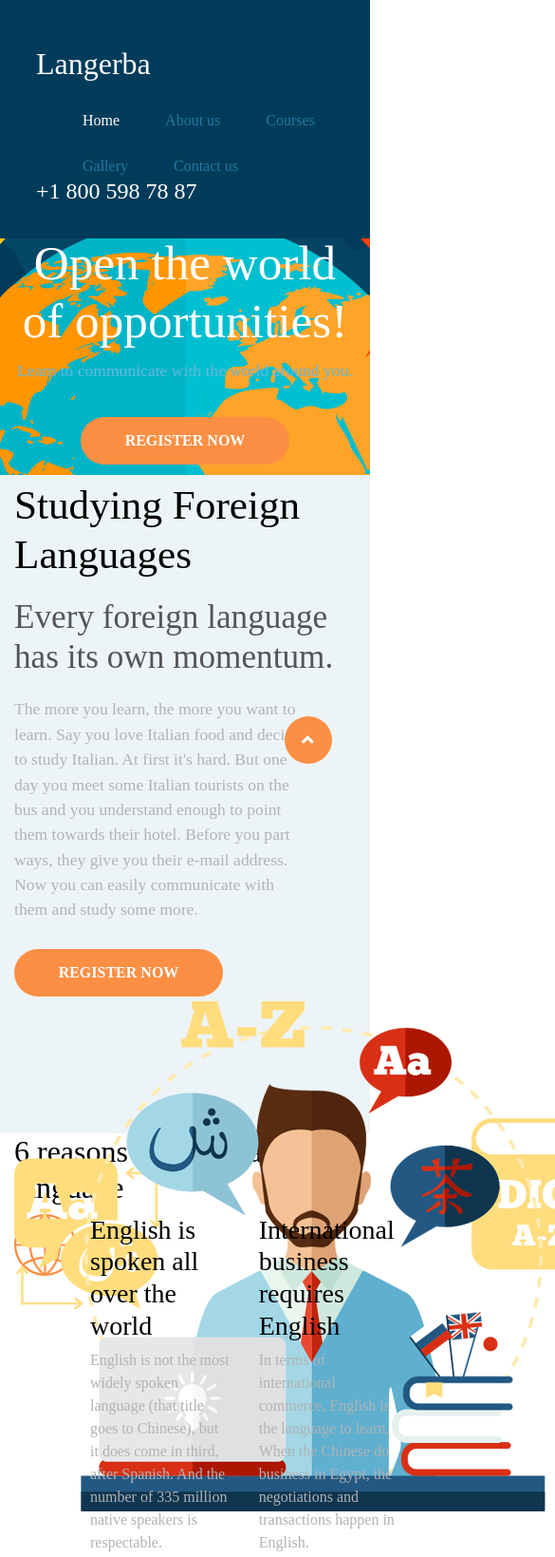
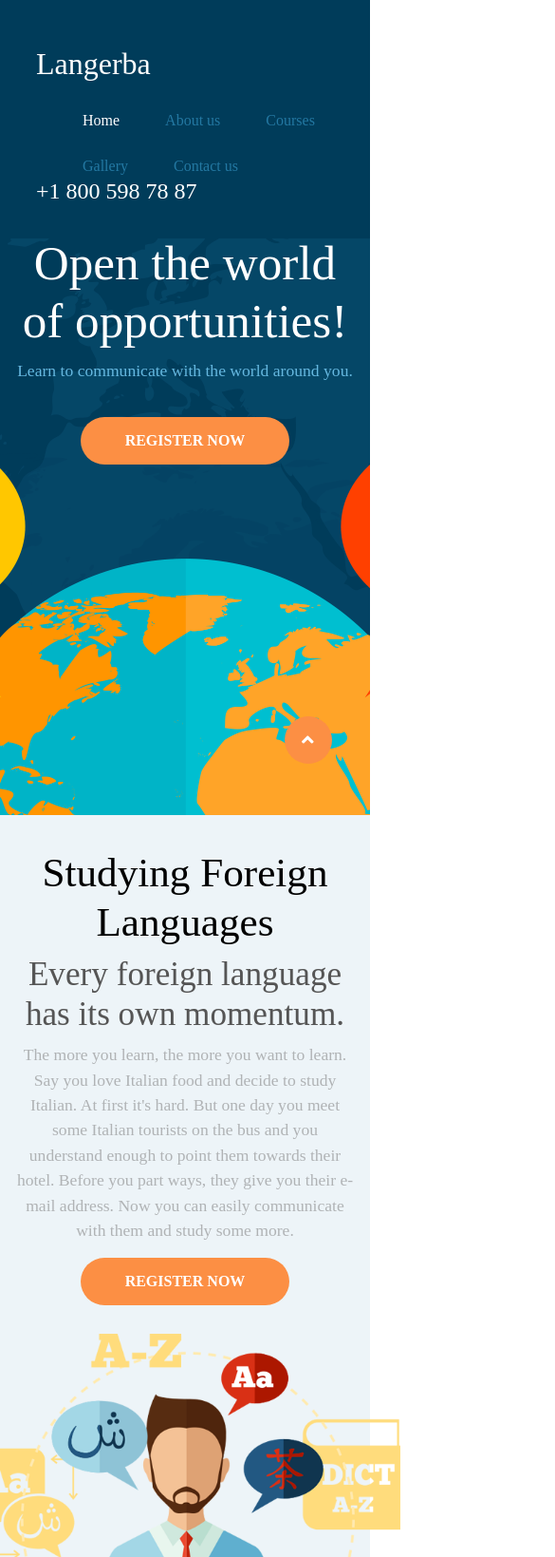
Before and after one commit to Mflantier/Init, a plain HTML site: page index.html in a window 390 px wide. Shown: the top 1639 px of the page at 95% size, 585 px wide, since content can reach past the window. Drawn offline with nearby package versions, Linux system fonts and the light colour scheme.

Commit message:
[HTML][CSS]
Partie 2 responsive

```diff
--- a/index.html
+++ b/index.html
@@ -73,7 +73,7 @@
                 <div class="edition_text col-lg d-flex flex-column justify-content-center justify-content-around align-self-center">
                     <h2>Studying Foreign Languages</h2>
                     <h3>Every foreign language has its own momentum.</h3>
-                    <p class="pr-5">The more you learn, the more you want to learn. Say you love
+                    <p class="text_padding">The more you learn, the more you want to learn. Say you love
                         Italian
                         food and decide to study Italian. At first it's hard. But one day you meet some Italian
                         tourists on
@@ -84,9 +84,9 @@
                 <!-- div de l'image -->
                 <div class="edition_foreign_img col-lg d-flex align-items-end"><img src="img/foreign_language.png"></div>
             </div>
-            <div class="edition_foreign_img col-xl-4"></div>
+            <!-- <div class="edition_foreign_img col-xl-4"></div>
             <div class="col-xl-2">
-            </div>
+            </div> -->
         </div>
     </section>
 
@@ -186,7 +186,7 @@
 
     <section class="container-fluid student">
         <div class="container d-flex flex-column justify-content-center justify--around align-items-center" id="containerstudent">
-            <div class="text-white display-2">What our students are saying</div>
+            <div class="text-white display-4">What our students are saying</div>
             <div data-interval="false" id="carouselIndicators" class="carousel slide d-flex justify-content-center align-items-center"
                 data-ride="carousel">
                 <ol class="carousel-indicators ">
--- a/style.css
+++ b/style.css
@@ -112,53 +112,16 @@ ul {
     font-family: "Thin Regular";
 }
 
-@media screen and (max-width: 1200px) {
-    .open {
-        max-width: 1200px;
-        height: 650px;
-    }
-}
-
-@media screen and (max-width: 1024px) {
-    .open {
-        max-width: 1024px;
-        max-height: 550px;
-    }
-
-    .open .col-xl-8 h1 {
-        font-size: 2.5em;
-    }
-}
-
-@media screen and (max-width: 768px) {
-    .open {
-        max-width: 768px;
-        max-height: 450px;
-    }
-
-    .open .col-xl-8 h1 {
-        font-size: 2em;
-    }
-}
-
-@media screen and (max-width: 574px) {
-    .open {
-        max-width: 576px;
-        max-height: 350px;
-    }
-
-    .open .col-xl-8 h1 {
-        font-size: 1.8em;
-    }
-
-}
-
 /* Seconde section ================================================================================================================================================ */
 
 .edition_text,
 .edition_foreign_img {
     padding-left: 0;
     padding-right: 0;
+}
+
+.text_padding {
+    padding-right: 40px;
 }
 
 .edition_text {
@@ -187,7 +150,83 @@ ul {
     color: #555555;
 }
 
-/* sixieme section de la page ========================================================================================================================== */
+/* @media screen and (max-width: 1200px) {
+    .open {
+        max-width: 1200px;
+        height: 650px;
+    }
+} */
+
+@media screen (min-width: 993px) and (max-width: 1024px) {
+
+    .edition_foreign_img img {
+        width: 455px;
+        height: 392px;
+    }
+
+    /* .open .col-xl-8 h1 {
+        font-size: 2.5em;
+    } */
+}
+
+@media screen and (max-width: 992px) {
+    /* .edition_text {
+        width: 100%;
+    } */
+
+    .background_studying {
+        height: auto;
+        text-align: center;
+    }
+
+    .edition_foreign_img {
+        display: flex;
+        justify-content: center;
+    }
+
+    .edition_text {
+        margin: 35px 0 30px 0;
+    }
+
+    .edition_text button {
+        align-self: center;
+    }
+}
+
+@media screen and (max-width: 768px) {
+
+    .edition_foreign_img img {
+        width: 455px;
+        height: 392px;
+    }
+
+    .edition_foreign_img {
+        display: flex;
+        justify-content: center;
+    }
+
+    .edition_text {
+        margin: 35px 0 30px 0;
+    }
+
+    .edition_text button {
+        align-self: center;
+    }
+
+    .background_studying {
+        height: auto;
+        text-align: center;
+    }
+
+    .text_padding {
+        padding-right: 0;
+    }
+
+    /* .open .col-xl-8 h1 {
+        font-size: 2.5em;
+    } */
+}
+
 
 /* Troisème section ================================================================================================================================================ */
 
```
